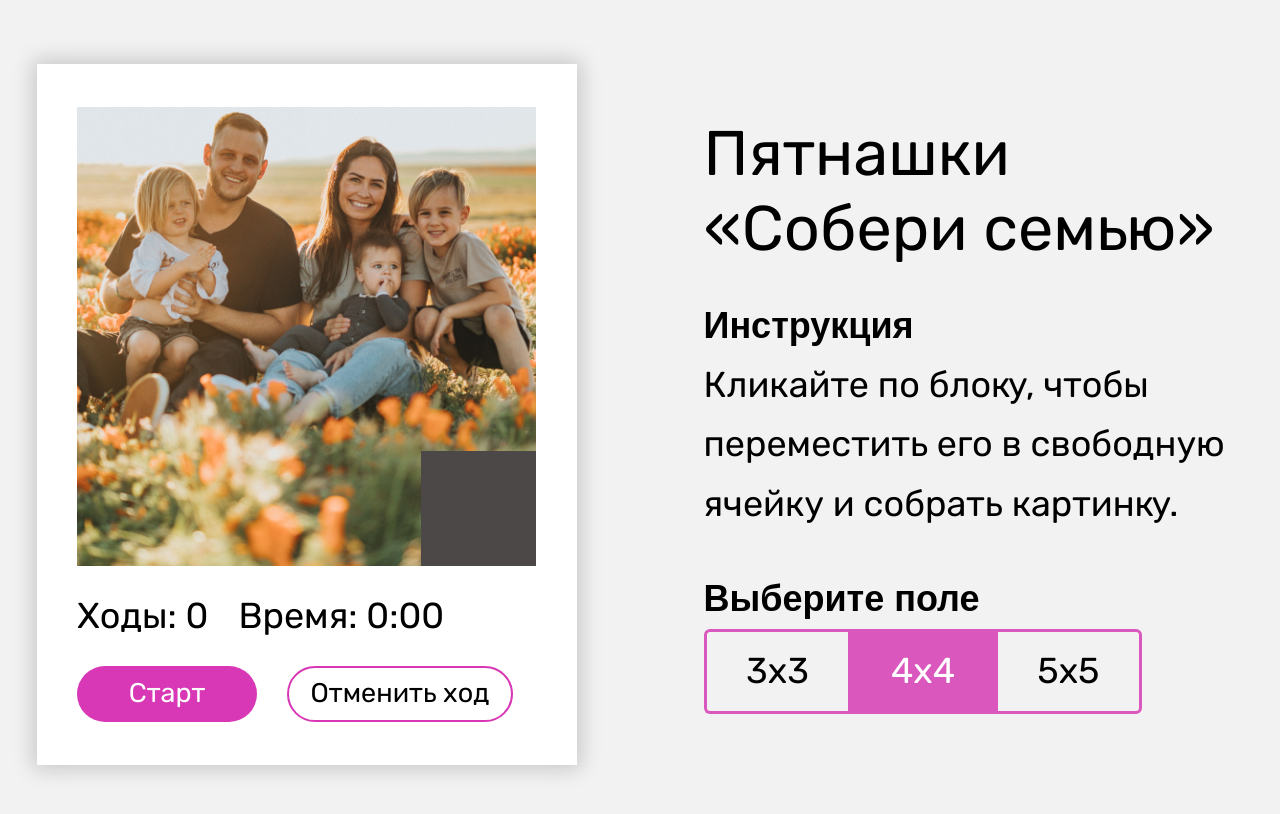
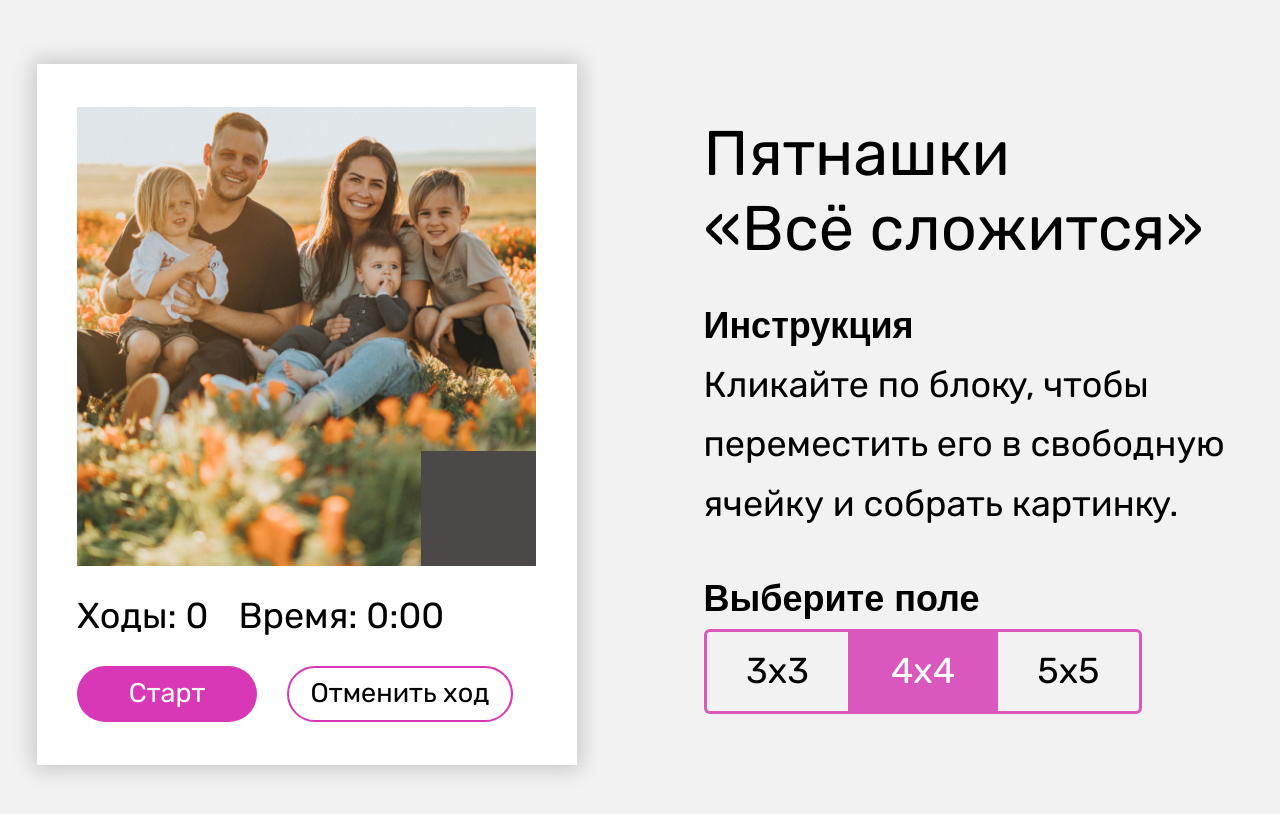
Before and after one commit to vikhri/Charity-Hackaton-2023, a website built with Vite: page index.html in a window 1280 px wide. Built offline with nearby package versions, Linux system fonts and the light colour scheme; a script that the page names is missing; files whose address does not match are found by name.

Commit message:
update game name to "Всё сложится"

```diff
--- a/index.html
+++ b/index.html
@@ -10,7 +10,7 @@
       <div class="main-field">
         <div class="text-block order-info section">
           <div class="text-block-texts">
-            <p class="text-title">Пятнашки <br /> «Собери семью»</p>
+            <p class="text-title">Пятнашки <br /> «Всё сложится»</p>
             <p class="text-instruction"> <strong>Инструкция</strong> <br />
             Кликайте по блоку, чтобы переместить его в свободную ячейку и собрать картинку.
             </p>
```
